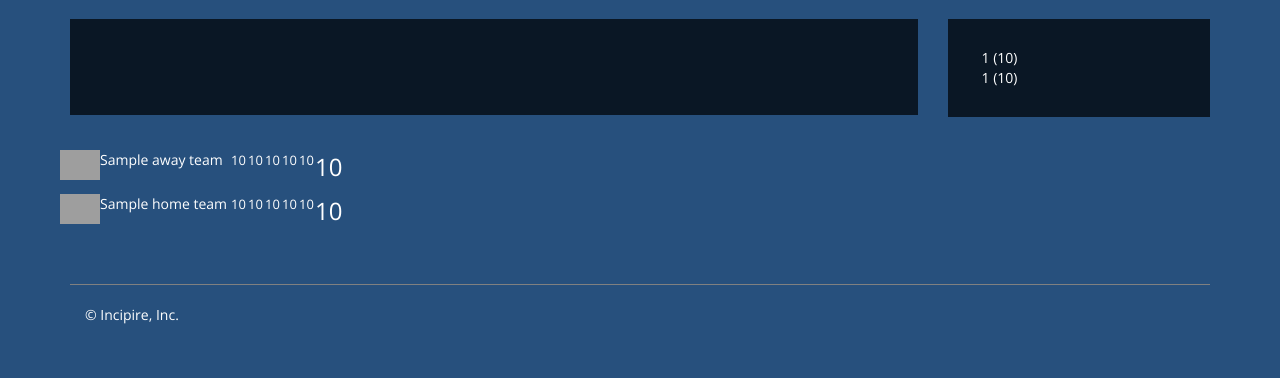
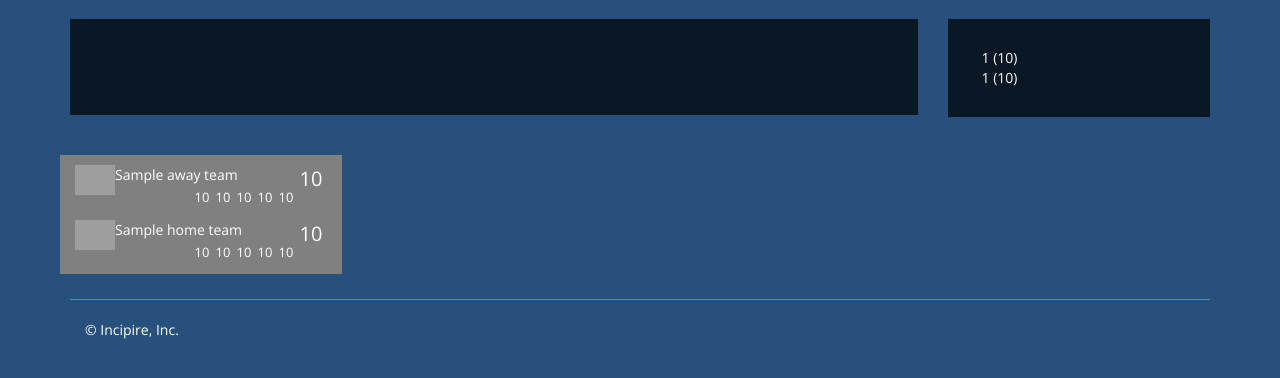
Before and after one commit to Incipire/FantasySportCenter, a Django app: template src/fscdotcom/games/templates/games/index.html in a window 1280 px wide. Shown: the part 51-429 px from the top of the page. Run offline with Django 3.2, Linux system fonts and the light colour scheme; the template is opened without the code that fills it: most values are stand-ins (such as "Sample title", 1, 10 or a date in 2020); grey boxes are pictures that could not be loaded.

Commit message:
Completed basic layout for gamebox

```diff
--- a/src/fscdotcom/games/templates/games/index.html
+++ b/src/fscdotcom/games/templates/games/index.html
@@ -18,7 +18,10 @@
 {% block main %}
 		{% for game in games_list %}
 		<div class="col-6 col-sm-6 col-lg-4 scorebox"
-			style="margin-bottom:20px; padding:5px; ">
+			style="padding:5px; padding-top:10px;min-width:292px ">
+			<div class="container"
+				style="background-color:grey; padding-top:10px">
+
 			<div class="away-team" style="">
 				{% with game.away_team as team %}
 				<img class="pull-left"
@@ -28,28 +31,30 @@
 					<div class="pull-left">
 						{{team.name}}
 					</div>
-					<p class="pull-right total" style="font-size:24px">
+					<p class="pull-right total"
+						style="font-size:20px; margin-left:3px; width:28px">
 						{{game.away_score}}
 					</p>
-					<p class="pull-right quarter" style="font-size:13px">
+					<p class="pull-right quarter"
+						style="font-size:13px; text-align:right">
 					<span class="pull-left"
-						style="width:15px; margin:1px; height:27px">
+						style="width:15px; margin:3px; ">
 							{{game.away_score_q1}}
 					</span>
 					<span class="pull-left"
-						style="width:15px; margin:1px; height:27px">
+						style="width:15px; margin:3px; ">
 						{{game.away_score_q2}}
 					</span>
 					<span class="pull-left"
-						style="width:15px; margin:1px; height:27px">
+						style="width:15px; margin:3px; ">
 						{{game.away_score_q3}}
 					</span>
 					<span class="pull-left"
-						style="width:15px; margin:1px; height:27px">
+						style="width:15px; margin:3px; ">
 						{{game.away_score_q4}}
 					</span>
 					<span class="pull-left"
-						style="width:15px; margin:1px; height:27px">
+						style="width:15px; margin:3px; ">
 						{{game.away_score_q5}}
 					</span>
 					</p>
@@ -65,34 +70,37 @@
 					<div class="pull-left">
 						{{team.name}}
 					</div>
-					<p class="pull-right total" style="font-size:24px">
+					<p class="pull-right total"
+						style="font-size:20px; margin-left:3px; width:28px">
 						{{game.home_score}}
 					</p>
-					<p class="pull-right quarter" style="font-size:13px">
+					<p class="pull-right quarter"
+						style="font-size:13px;text-align:right">
 					<span class="pull-left"
-						style="width:15px; margin:1px; height:27px">
+						style="width:15px; margin:3px; ">
 							{{game.home_score_q1}}
 					</span>
 					<span class="pull-left"
-						style="width:15px; margin:1px; height:27px">
+						style="width:15px; margin:3px; ">
 						{{game.home_score_q2}}
 					</span>
 					<span class="pull-left"
-						style="width:15px; margin:1px; height:27px">
+						style="width:15px; margin:3px; ">
 						{{game.home_score_q3}}
 					</span>
 					<span class="pull-left"
-						style="width:15px; margin:1px; height:27px">
+						style="width:15px; margin:3px; ">
 						{{game.home_score_q4}}
 					</span>
 					<span class="pull-left"
-						style="width:15px; margin:1px; height:27px">
+						style="width:15px; margin:3px; ">
 						{{game.home_score_q5}}
 					</span>
 					</p>
 				</div>
 				{% endwith %}
 				</div>
+			</div>
 		</div>
 		{% endfor %}
 {% endblock %}
```
